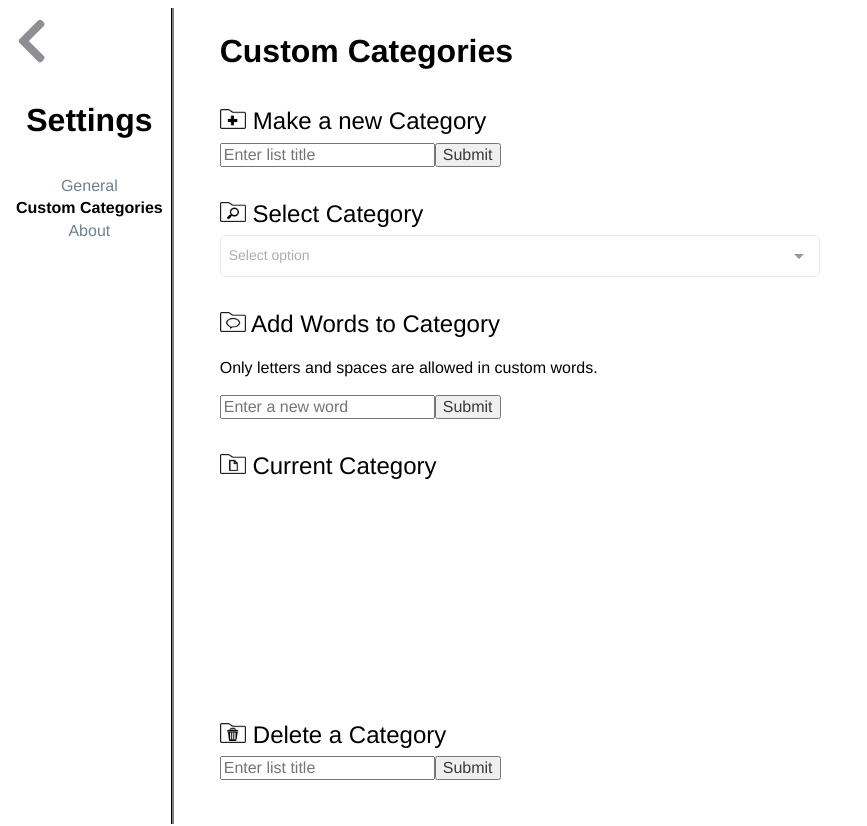
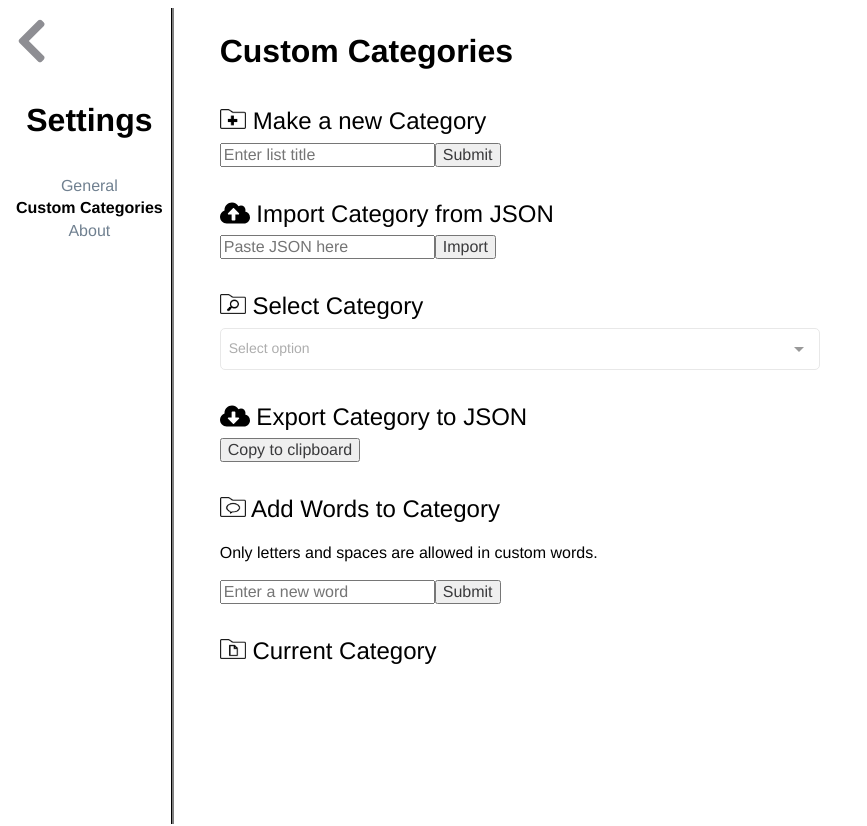
Before and after one commit to project-qwerty/project-qwerty, a Vue app: page /settings/custom-lists in a window 1280 px wide. Shown: the top 826 px of the page, without its empty margins (0-867 px from the left). Built offline with nearby package versions, Linux system fonts and the light colour scheme.

Commit message:
implement list importing/exporting with json

```diff
--- a/src/components/LocalStorage.js
+++ b/src/components/LocalStorage.js
@@ -166,6 +166,46 @@ function deleteCustomWord(listName, word) {
   localStorage.setItem(listKey, JSON.stringify(list));
 }
 
+function exportListToJson(listName) {
+  const list = getCustomList(listName);  // this can throw errors
+  const data = {
+    name: listName,
+    words: list,
+  };
+  return JSON.stringify(data);
+}
+
+function getParsedDataOrNull(stringData) {
+  let data;
+  try {
+    data = JSON.parse(stringData);
+  } catch (e) {
+    return null;
+  }
+
+  let nameOkay = typeof data.name === 'string';
+  let listOkay = Array.isArray(data.words) && data.words.every(x => typeof x === 'string');
+
+  if (!nameOkay || !listOkay) {
+    return null;
+  }
+
+  return data;
+}
+
+function importListFromJson(stringData) {
+  const data = getParsedDataOrNull(stringData);
+
+  if (data === null) {
+    throw new Error('JSON data is invalid');
+  }
+
+  createCustomList(data.name);
+  for (let word of data.words) {
+    addCustomWord(data.name, word);
+  }
+}
+
 // Selected lists handling
 
 function getSelectedListNames(listType) {
@@ -209,6 +249,8 @@ export default {
   deleteCustomList: deleteCustomList,
   addCustomWord: addCustomWord,
   deleteCustomWord: deleteCustomWord,
+  exportListToJson: exportListToJson,
+  importListFromJson: importListFromJson,
 
   getSelectedBuiltInListNames: function() {
     // delete any selected lists that don't exist (any more)
--- a/src/main.js
+++ b/src/main.js
@@ -2,7 +2,7 @@ import Vue from 'vue'
 import App from './App.vue'
 import router from './router'
 import { library } from '@fortawesome/fontawesome-svg-core'
-import { faCog, faChevronRight, faChevronLeft, faEye, faBackspace } from '@fortawesome/free-solid-svg-icons'
+import { faCog, faChevronRight, faChevronLeft, faEye, faBackspace, faCloudUploadAlt, faCloudDownloadAlt } from '@fortawesome/free-solid-svg-icons'
 import { FontAwesomeIcon } from '@fortawesome/vue-fontawesome'
 import BFormInput from 'bootstrap-vue';
 import { FormInputPlugin } from 'bootstrap-vue';
@@ -15,6 +15,9 @@ library.add(faChevronRight)
 library.add(faChevronLeft)
 library.add(faEye)
 library.add(faBackspace)
+library.add(faCloudUploadAlt)
+library.add(faCloudDownloadAlt)
+
 Vue.component('font-awesome-icon', FontAwesomeIcon)
 new Vue({
   router,
--- a/src/views/settings/CustomLists.vue
+++ b/src/views/settings/CustomLists.vue
@@ -2,7 +2,7 @@
   <div class="page-wrapper">
     <h1 class="page-header">Custom Categories</h1>
     <div>
-<!--        Create new list-->
+      <!-- Create new list -->
       <p class="heading">
         <img class="icon" src="@/assets/setting-icons/New_Category.png">
         Make a new Category
@@ -12,14 +12,33 @@
         <button v-on:click="this.newList" class="boxes">Submit</button>
       </div>
 
-<!--        Current lists-->
+      <!-- Import list -->
+      <p class="heading">
+        <font-awesome-icon class="" icon="cloud-upload-alt" />
+        Import Category from JSON
+      </p>
+      <div class="input-wrapper">
+        <BFormInput v-model="import_data" placeholder="Paste JSON here" class="boxes"></BFormInput>
+        <button v-on:click="this.importList" class="boxes">Import</button>
+      </div>
+
+      <!-- Current lists -->
       <p class="heading">
         <img class="icon" src="@/assets/setting-icons/Select_Category.png">
         Select Category
       </p>
       <Multiselect v-model="value" :preselect-first="true" :options="lists" :searchable="false" :show-labels="false" @select="onSelect" class="boxes"/>
 
-<!--        Add words to selected list-->
+      <!-- Export list -->
+      <p class="heading">
+        <font-awesome-icon class="" icon="cloud-download-alt" />
+        Export Category to JSON
+      </p>
+      <div class="input-wrapper">
+        <button v-on:click="this.exportList" class="boxes">{{ exportButtonText }}</button>
+      </div>
+
+      <!-- Add words to selected list -->
       <p class="heading">
         <img class="icon" src="@/assets/setting-icons/New_Word.png">
         Add Words to Category
@@ -30,7 +49,7 @@
         <button v-on:click="this.newWord" class="boxes">Submit</button>
       </div>
 
-<!--        Current list-->
+      <!-- Current list -->
       <p class="heading">
         <img class="icon" src="@/assets/setting-icons/Current_Category.png">
         Current Category
@@ -41,7 +60,7 @@
         </div>
       </div>
 
-<!--        Delete list-->
+      <!-- Delete list -->
       <p class="heading">
         <img class="icon" src="@/assets/setting-icons/Delete_Category.png">
         Delete a Category
@@ -75,8 +94,10 @@
         new_list: '',
         list_to_delete: '',
         current_list: '',
+        import_data: '',
         words: [],
-        items: []
+        items: [],
+        exportButtonText: 'Copy to clipboard',
       }
     },
     created () {
@@ -94,6 +115,7 @@
       onSelect(list) {
         this.current_list = list;
         this.items = this.words[this.current_list];
+        this.exportButtonText = 'Copy to clipboard';
       },
       newList: function() {
         if (!this.lists.includes(this.new_list)) {
@@ -136,7 +158,26 @@
 
         this.loadFromStorage();
         this.items = this.words[this.current_list];
-      }
+      },
+      importList() {
+        try {
+          LocalStorage.importListFromJson(this.import_data);
+          this.import_data = '';
+        } catch (e) {
+          this.import_data = e.message;
+        }
+      },
+      exportList() {
+        const data = LocalStorage.exportListToJson(this.current_list);
+
+        window.navigator.clipboard.writeText(data)
+          .then(
+            // success
+            () => this.exportButtonText = 'Copied!',
+            // failure
+            () => this.exportButtonText = 'Copy failed!'
+          );
+      },
     },
   }
 </script>
```
